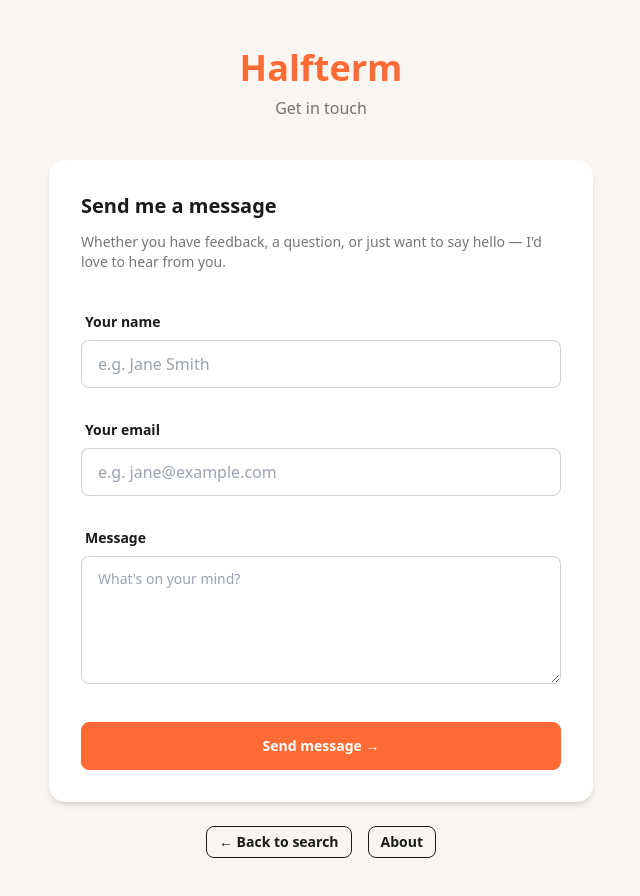
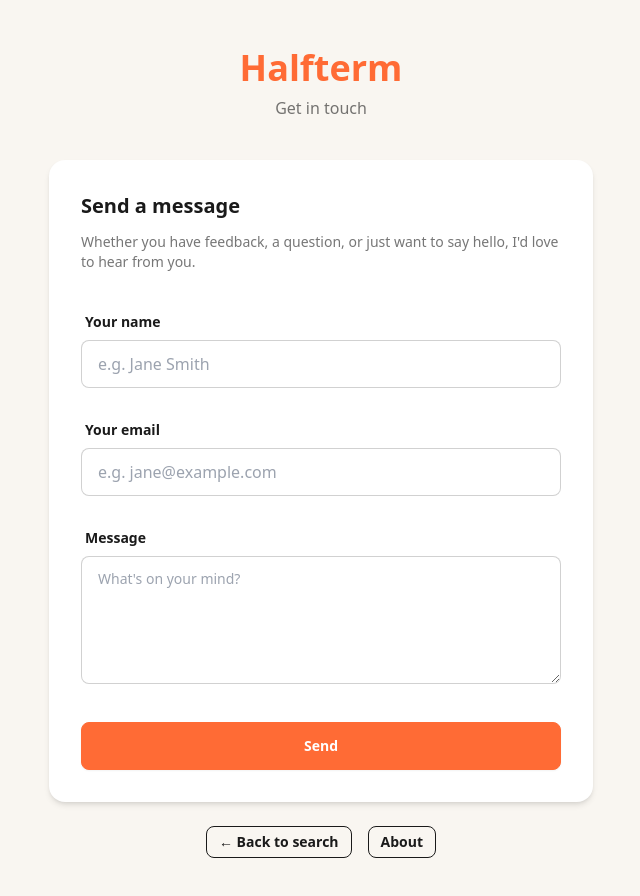
Before and after one commit to scottoswald/HalfTerm, a React (Vite) app in the folder frontend/: page /contact in a window 1280 px wide. Shown: the top 896 px of the page, without its empty margins (319-959 px from the left). Built offline with nearby package versions, Linux system fonts and the light colour scheme.

Commit message:
update: teh copy on the Contact page

```diff
--- a/frontend/src/Contact.tsx
+++ b/frontend/src/Contact.tsx
@@ -81,9 +81,9 @@ function Contact() {
             ) : (
               // Form state
               <>
-                <h2 className="text-xl font-bold mb-1">Send me a message</h2>
+                <h2 className="text-xl font-bold mb-1">Send a message</h2>
                 <p className="text-base-content/60 text-sm mb-6">
-                  Whether you have feedback, a question, or just want to say hello — I'd love to hear from you.
+                  Whether you have feedback, a question, or just want to say hello, I'd love to hear from you.
                 </p>
 
                 {status === 'error' && (
@@ -142,7 +142,7 @@ function Contact() {
                   onClick={handleSubmit}
                   disabled={status === 'sending'}
                 >
-                  {status === 'sending' ? 'Sending...' : 'Send message →'}
+                  {status === 'sending' ? 'Sending...' : 'Send'}
                 </button>
 
               </>
```
